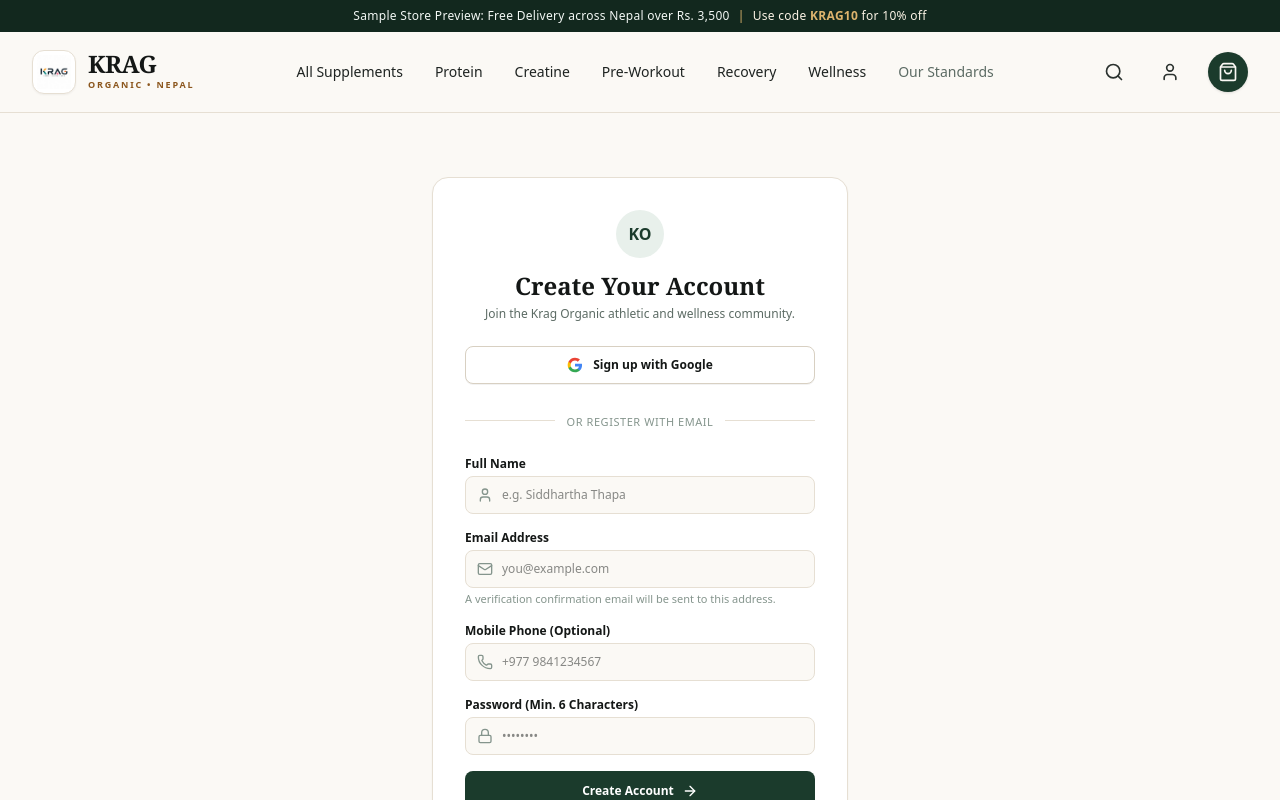
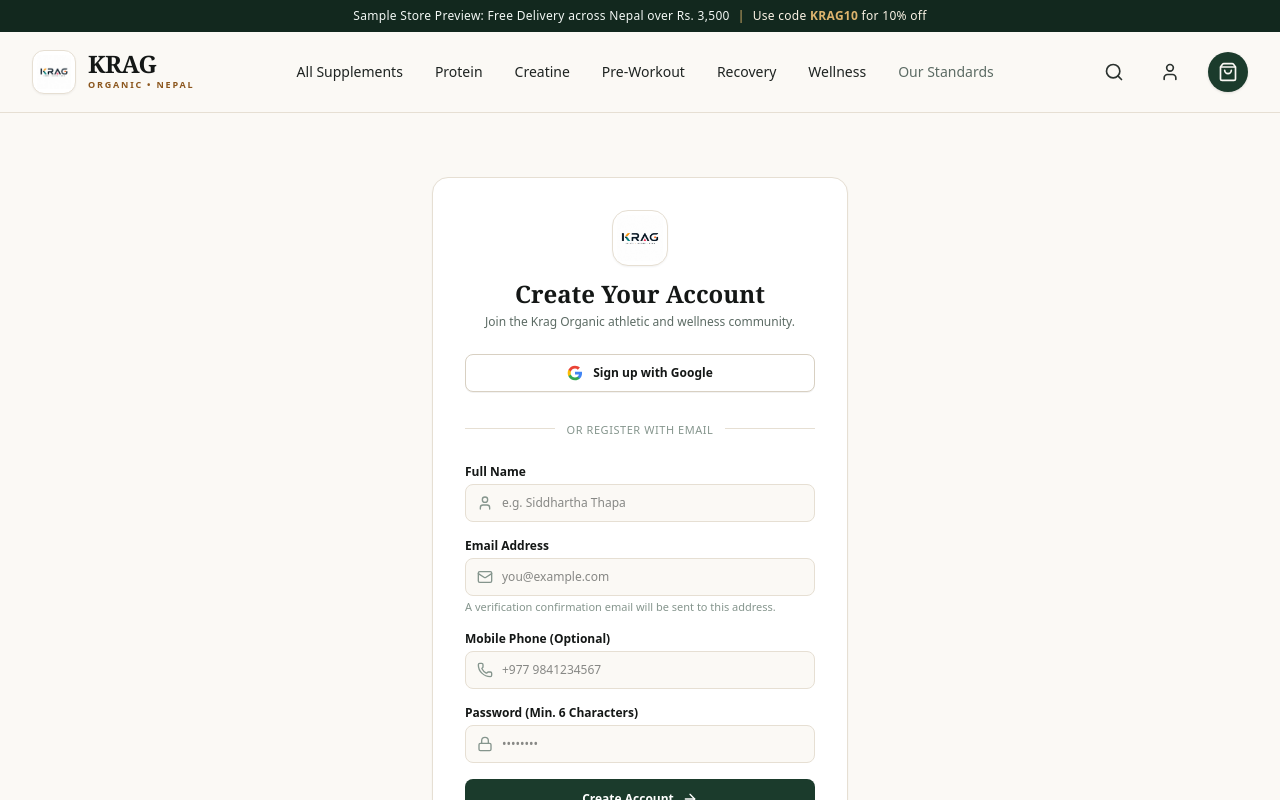
Before and after one commit to kragorganics-hash/Ecommerce, a Next.js app: page /register in a window 1280 px wide. Shown: the top 800 px of the page. Built offline with nearby package versions, Linux system fonts and the light colour scheme; no server answers.

Commit message:
style: replace KO placeholder with Krag logo and remove sample credentials box

```diff
--- a/src/app/(store)/login/page.tsx
+++ b/src/app/(store)/login/page.tsx
@@ -2,6 +2,7 @@
 
 import React, { useState, Suspense } from "react";
 import Link from "next/link";
+import Image from "next/image";
 import { useRouter, useSearchParams } from "next/navigation";
 import { useAuth } from "@/features/auth/AuthContext";
 import { Lock, Mail, AlertCircle, ArrowRight, CheckCircle2, Sparkles, KeyRound } from "lucide-react";
@@ -170,9 +171,18 @@ function LoginForm() {
     <div className="max-w-md mx-auto px-4 py-16">
       <div className="bg-white border border-[#e6dfd3] rounded-2xl p-8 shadow-xs">
         <div className="text-center mb-6">
-          <div className="w-12 h-12 rounded-full bg-[#e8f0eb] text-[#1b3b2c] flex items-center justify-center font-bold text-base mx-auto mb-3">
-            KO
-          </div>
+          <Link href="/" className="inline-block mx-auto mb-3">
+            <div className="w-14 h-14 rounded-2xl overflow-hidden bg-white p-1 border border-[#e6dfd3] shadow-xs flex items-center justify-center mx-auto hover:scale-105 transition-transform">
+              <Image
+                src="/images/krag-logo.jpeg"
+                alt="KRAG Organic Logo"
+                width={56}
+                height={56}
+                priority
+                className="w-full h-full object-contain"
+              />
+            </div>
+          </Link>
           <h1 className="font-serif text-2xl font-bold text-[#141716]">Welcome Back</h1>
           <p className="text-xs text-[#5c6b64] mt-1">
             Sign in to track orders and manage your clean nutrition account.
@@ -369,19 +379,6 @@ function LoginForm() {
           </div>
         )}
 
-        {/* Demo credentials hint */}
-        <div className="mt-6 p-3 bg-[#f8f5ee] rounded-xl text-[11px] text-[#5c6b64] space-y-1 border border-[#e6dfd3]">
-          <p className="font-semibold text-[#141716]">Sample Accounts for Testing (Password):</p>
-          <p>
-            Admin: <strong className="text-[#1b3b2c]">admin@kragorganic.com</strong> /{" "}
-            <strong className="text-[#1b3b2c]">KragAdmin2026!</strong>
-          </p>
-          <p>
-            Customer: <strong className="text-[#1b3b2c]">customer@example.com</strong> /{" "}
-            <strong className="text-[#1b3b2c]">Customer2026!</strong>
-          </p>
-        </div>
-
         <div className="mt-6 text-center text-xs text-[#5c6b64] pt-4 border-t border-[#f3eee3]">
           Don&apos;t have an account yet?{" "}
           <Link href="/register" className="text-[#1b3b2c] font-semibold hover:underline">
--- a/src/app/(store)/register/page.tsx
+++ b/src/app/(store)/register/page.tsx
@@ -2,6 +2,7 @@
 
 import React, { useState, Suspense } from "react";
 import Link from "next/link";
+import Image from "next/image";
 import { useRouter, useSearchParams } from "next/navigation";
 import { useAuth } from "@/features/auth/AuthContext";
 import { Lock, Mail, User, Phone, AlertCircle, ArrowRight, CheckCircle2 } from "lucide-react";
@@ -209,9 +210,18 @@ function RegisterForm() {
     <div className="max-w-md mx-auto px-4 py-16">
       <div className="bg-white border border-[#e6dfd3] rounded-2xl p-8 shadow-xs">
         <div className="text-center mb-6">
-          <div className="w-12 h-12 rounded-full bg-[#e8f0eb] text-[#1b3b2c] flex items-center justify-center font-bold text-base mx-auto mb-3">
-            KO
-          </div>
+          <Link href="/" className="inline-block mx-auto mb-3">
+            <div className="w-14 h-14 rounded-2xl overflow-hidden bg-white p-1 border border-[#e6dfd3] shadow-xs flex items-center justify-center mx-auto hover:scale-105 transition-transform">
+              <Image
+                src="/images/krag-logo.jpeg"
+                alt="KRAG Organic Logo"
+                width={56}
+                height={56}
+                priority
+                className="w-full h-full object-contain"
+              />
+            </div>
+          </Link>
           <h1 className="font-serif text-2xl font-bold text-[#141716]">Create Your Account</h1>
           <p className="text-xs text-[#5c6b64] mt-1">
             Join the Krag Organic athletic and wellness community.
```
